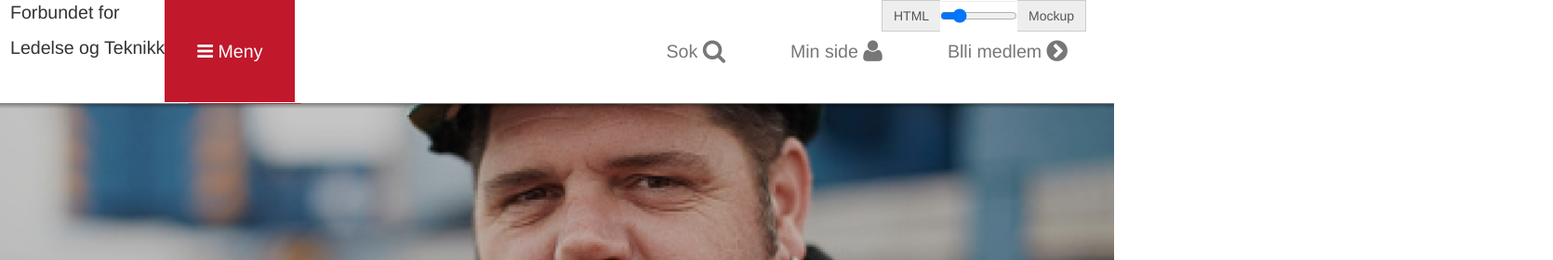
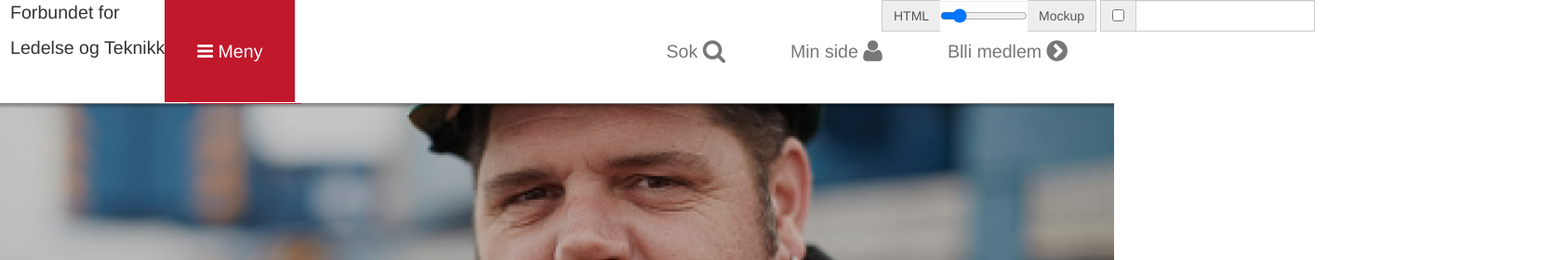
Before and after one commit to ilyaivanov/FLTDesign, a website: page index.html in a window 1280 px wide. Shown: the top 280 px of the page at 93% size, 1670 px wide, since content can reach past the window. Drawn offline with Linux system fonts and the light colour scheme.

Commit message:
Dynamically calculating margin for left image

```diff
--- a/index.html
+++ b/index.html
@@ -21,6 +21,12 @@
                     <input class="form-control" id="opacitySlider" type="range" min="0" max="100" value="0"/>
 
                     <div class="input-group-addon">Mockup</div>
+                </div>
+                <div class="input-group">
+                    <span class="input-group-addon">
+                        <input type="checkbox" aria-label="123"/>
+                    </span>
+                    <input type="text" class="form-control" aria-label="...">
                 </div>
             </div>
         </form>
@@ -218,8 +224,8 @@
             <div class="media-body">
                 <div class="media-heading">Bli medlem na</div>
 
-                    <p>Udanning gjennom Addisco er gratis for vare medlemmer. Addisco er et steg videre i utviklingen av
-                        FLTs Stotteordning for etter- og videreutdanning.</p>
+                <p>Udanning gjennom Addisco er gratis for vare medlemmer. Addisco er et steg videre i utviklingen av
+                    FLTs Stotteordning for etter- og videreutdanning.</p>
             </div>
             <div class="media-right media-middle">
                 <i class="fa fa-chevron-circle-right fa-4x"></i>
@@ -270,7 +276,12 @@
         updateOpacity();
     });
 
-
+    function updateMockMargin () {
+        var width = $(window).width();
+        $(".s").css("margin-left", ( width - 1600) / 2);
+    }
+    updateMockMargin();
+    $(window).resize(updateMockMargin);
 </script>
 </body>
 </html>
--- a/less/design-style.less
+++ b/less/design-style.less
@@ -26,6 +26,5 @@
     pointer-events: none;
     opacity: 1;
     position: absolute;
-    margin-left: (1903 - 1600) / 2px !important;
     z-index: 10000;
 }
```
Also changed, not shown: less/design-style.css.
